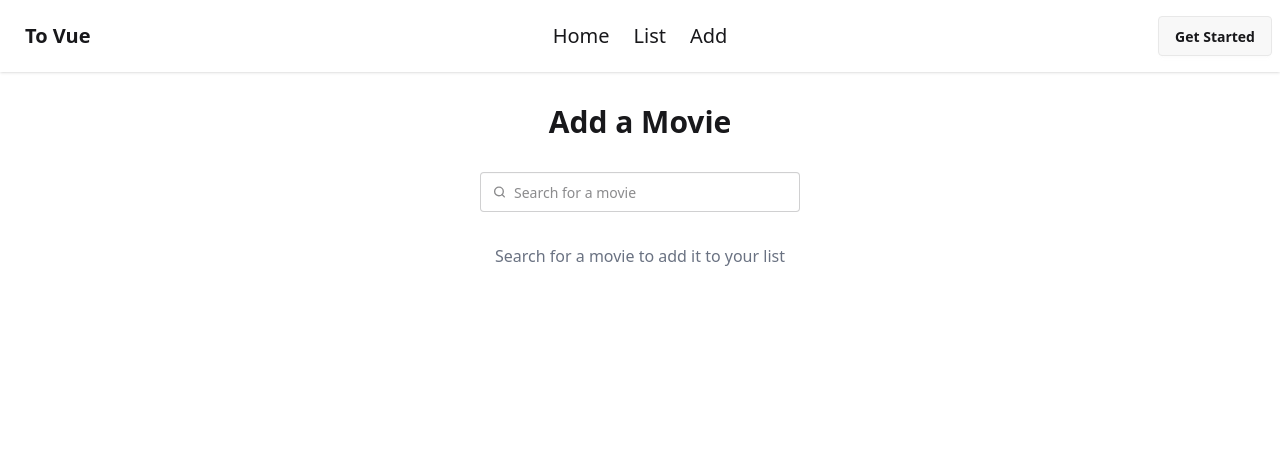
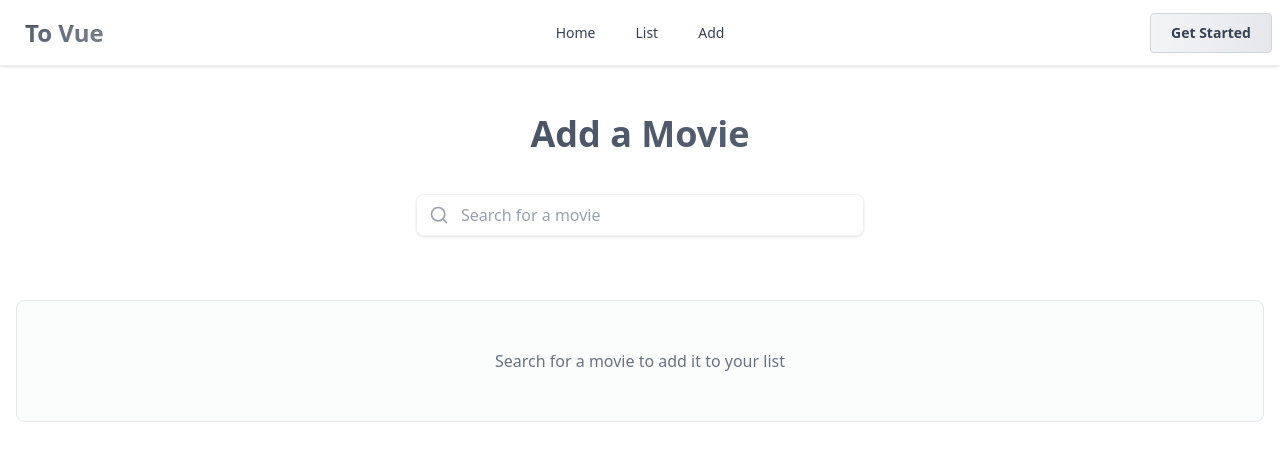
Before and after one commit to theonenamedE/TBW, a Vue app: page /add in a window 1280 px wide. Shown: the top 460 px of the page. Built offline with nearby package versions, Linux system fonts and the light colour scheme.

Commit message:
UI improvements

```diff
--- a/src/components/MovieList.vue
+++ b/src/components/MovieList.vue
@@ -10,19 +10,24 @@ const props = defineProps<{
 }>()
 
 const emit = defineEmits<{ (e: 'loaded', id: string): void; (e: 'loadMore'): void }>()
-
 </script>
 
 <template>
   <div>
-    <p v-if="props.movies.length === 0" class="text-center text-gray-500 py-12">
+    <p
+      v-if="props.movies.length === 0"
+      class="text-center text-gray-500 py-12 bg-gray-50/60 rounded-lg border border-gray-200"
+    >
       No movies found.<br />
-      <RouterLink to="/add" class="text-black font-bold">Add a movie</RouterLink>
+      <RouterLink to="/add" class="text-gray-700 font-semibold hover:text-gray-900 transition">
+        Add a movie
+      </RouterLink>
     </p>
 
-    <ul v-auto-animate
+    <ul
+      v-auto-animate
       v-else
-      class="grid gap-6 grid-cols-2 sm:grid-cols-3 md:grid-cols-4 lg:grid-cols-5"
+      class="grid gap-6 sm:grid-cols-3 md:grid-cols-4 lg:grid-cols-5 lg:gap-8"
     >
       <li v-for="movie in props.movies" :key="movie.imdbID" v-auto-animate>
         <MovieCard
@@ -33,19 +38,13 @@ const emit = defineEmits<{ (e: 'loaded', id: string): void; (e: 'loadMore'): voi
       </li>
     </ul>
 
-    <div
-      v-if="props.isSearch && props.movies.length > 0"
-      class="flex justify-center mt-8"
-    >
+    <div v-if="props.isSearch && props.movies.length > 0" class="flex justify-center mt-8">
       <button
-        class="btn btn-outline btn-secondary"
+        class="btn px-6 bg-gradient-to-r from-gray-100 to-gray-200 border border-gray-300 text-gray-700 hover:from-gray-200 hover:to-gray-300 hover:text-gray-900 disabled:opacity-50"
         @click="emit('loadMore')"
         :disabled="props.loadingMore"
       >
-        <span
-          v-if="props.loadingMore"
-          class="loading loading-spinner loading-xs mr-2"
-        ></span>
+        <span v-if="props.loadingMore" class="loading loading-spinner loading-xs mr-2"></span>
         Load more
       </button>
     </div>
--- a/src/components/NavBar.vue
+++ b/src/components/NavBar.vue
@@ -1,11 +1,22 @@
 <template>
-  <div class="navbar bg-base-100 shadow-sm sticky top-0 z-10">
+  <div
+    class="navbar sticky top-0 z-20
+           bg-white/70 backdrop-blur-md border-b border-gray-200/60
+           shadow-sm transition"
+  >
+    <!-- Left -->
     <div class="navbar-start">
+      <!-- Mobile dropdown -->
       <div class="dropdown">
-        <div tabindex="0" role="button" class="btn btn-ghost lg:hidden" aria-label="Menu">
+        <div
+          tabindex="0"
+          role="button"
+          class="btn btn-ghost lg:hidden"
+          aria-label="Menu"
+        >
           <svg
             xmlns="http://www.w3.org/2000/svg"
-            class="h-5 w-5"
+            class="h-6 w-6 text-gray-600"
             fill="none"
             viewBox="0 0 24 24"
             stroke="currentColor"
@@ -20,24 +31,44 @@
         </div>
         <ul
           tabindex="-1"
-          class="menu menu-sm dropdown-content bg-base-100 rounded-box z-1 mt-3 w-52 p-2 shadow"
+          class="menu menu-sm dropdown-content
+                 mt-3 w-52 p-2 rounded-lg shadow-md
+                 bg-white/80 backdrop-blur-md border border-gray-200/60"
         >
-          <li><RouterLink class="text-xl" to="/">Home</RouterLink></li>
-          <li><RouterLink class="text-xl" to="/list">List</RouterLink></li>
-          <li><RouterLink class="text-xl" to="/add">Add</RouterLink></li>
+          <li><RouterLink class="text-gray-700 hover:text-gray-900" to="/">Home</RouterLink></li>
+          <li><RouterLink class="text-gray-700 hover:text-gray-900" to="/list">List</RouterLink></li>
+          <li><RouterLink class="text-gray-700 hover:text-gray-900" to="/add">Add</RouterLink></li>
         </ul>
       </div>
-      <RouterLink class="btn btn-ghost text-xl" to="/">To Vue</RouterLink>
+
+      <!-- Logo -->
+      <RouterLink
+        class="btn btn-ghost normal-case text-2xl font-bold
+               bg-gradient-to-r from-gray-700 to-gray-500 bg-clip-text text-transparent"
+        to="/"
+      >
+        To Vue
+      </RouterLink>
     </div>
+
+    <!-- Center (desktop menu) -->
     <div class="navbar-center hidden lg:flex">
-      <ul class="menu menu-horizontal px-1">
-        <li><RouterLink class="text-xl" to="/">Home</RouterLink></li>
-        <li><RouterLink class="text-xl" to="/list">List</RouterLink></li>
-        <li><RouterLink class="text-xl" to="/add">Add</RouterLink></li>
+      <ul class="menu menu-horizontal px-1 space-x-4">
+        <li><RouterLink class="text-gray-700 hover:text-gray-900 transition" to="/">Home</RouterLink></li>
+        <li><RouterLink class="text-gray-700 hover:text-gray-900 transition" to="/list">List</RouterLink></li>
+        <li><RouterLink class="text-gray-700 hover:text-gray-900 transition" to="/add">Add</RouterLink></li>
       </ul>
     </div>
+
+    <!-- Right -->
     <div class="navbar-end">
-      <RouterLink class="btn" to="/add">Get Started</RouterLink>
+      <RouterLink
+        class="btn px-5 bg-gradient-to-r from-gray-100 to-gray-200
+               border border-gray-300 text-gray-700 hover:from-gray-200 hover:to-gray-300"
+        to="/add"
+      >
+        Get Started
+      </RouterLink>
     </div>
   </div>
 </template>
--- a/src/components/SearchBar.vue
+++ b/src/components/SearchBar.vue
@@ -4,7 +4,6 @@ import { ref } from 'vue'
 const props = defineProps<{ modelValue: string }>()
 const emit = defineEmits<{ (e: 'update:modelValue', value: string): void; (e: 'submit'): void }>()
 
-// eslint-disable-next-line @typescript-eslint/no-unused-vars
 const localQuery = ref(props.modelValue)
 
 function onSubmit() {
@@ -13,30 +12,51 @@ function onSubmit() {
 </script>
 
 <template>
-  <form @submit.prevent="onSubmit">
-    <div class="join flex justify-center mb-8">
-      <label class="input join-item">
-        <svg class="h-[1em] opacity-50" xmlns="http://www.w3.org/2000/svg" viewBox="0 0 24 24">
-          <g
-            stroke-linejoin="round"
-            stroke-linecap="round"
-            stroke-width="2.5"
+  <form @submit.prevent="onSubmit" class="flex justify-center mb-8">
+    <div
+      class="flex items-center w-full max-w-md
+             bg-white/70 backdrop-blur-md border border-gray-200/60
+             shadow-sm hover:shadow-md transition
+             rounded-lg overflow-hidden"
+    >
+      <!-- Icon -->
+      <span class="pl-3 text-gray-400">
+        <svg
+          class="h-5 w-5"
+          xmlns="http://www.w3.org/2000/svg"
+          viewBox="0 0 24 24"
           fill="none"
           stroke="currentColor"
+          stroke-width="2"
+          stroke-linecap="round"
+          stroke-linejoin="round"
         >
-            <circle cx="11" cy="11" r="8"></circle>
-            <path d="m21 21-4.3-4.3"></path>
-          </g>
+          <circle cx="11" cy="11" r="8" />
+          <line x1="21" y1="21" x2="16.65" y2="16.65" />
         </svg>
+      </span>
+
+      <!-- Input -->
       <input
         type="search"
         placeholder="Search for a movie"
         required
         :value="props.modelValue"
         @input="emit('update:modelValue', ($event.target as HTMLInputElement).value)"
+        class="flex-1 px-3 py-2 bg-transparent outline-none text-gray-700 placeholder-gray-400"
       />
-      </label>
-      <!-- <button class="btn btn-neutral join-item">Search</button> -->
+
+      <!-- Optional button -->
+      <!--
+      <button
+        type="submit"
+        class="px-4 py-2 bg-gradient-to-r from-gray-100 to-gray-200
+               border-l border-gray-200 text-gray-600 hover:text-gray-800
+               transition"
+      >
+        Search
+      </button>
+      -->
     </div>
   </form>
 </template>
--- a/src/views/AddView.vue
+++ b/src/views/AddView.vue
@@ -102,15 +102,24 @@ watch(searchQuery, () => {
 </script>
 
 <template>
-  <div class="container mx-auto px-4 py-8">
-    <h1 class="text-3xl font-bold text-center mb-8">Add a Movie</h1>
+  <div class="container mx-auto px-4 py-12" v-motion-fade-visible-once>
+    <!-- Title -->
+    <h1
+      class="text-4xl font-extrabold text-center mb-10
+             bg-gradient-to-r from-gray-700 to-gray-500 bg-clip-text text-transparent"
+    >
+      Add a Movie
+    </h1>
 
+    <!-- Search bar -->
     <SearchBar v-model="searchQuery" @submit="searchMovie" />
 
-    <div v-if="isSearching" class="flex justify-center my-12">
-      <span class="loading loading-ring loading-lg"></span>
+    <!-- Loading spinner -->
+    <div v-if="isSearching" class="flex justify-center my-16">
+      <span class="loading loading-ring loading-lg text-primary"></span>
     </div>
 
+    <!-- Movie list -->
     <MovieList
       v-else-if="movies && movies.length > 0"
       :movies="movies"
@@ -121,9 +130,17 @@ watch(searchQuery, () => {
       :is-search="true"
     />
 
-    <p v-else class="text-center text-gray-500">Search for a movie to add it to your list</p>
+    <!-- Empty state -->
+    <p
+      v-else
+      class="text-center text-gray-500 mt-16
+             bg-gray-50/60 border border-gray-200 rounded-lg py-12"
+    >
+      Search for a movie to add it to your list
+    </p>
 
-    <div class="flex justify-center pt-2">
+    <!-- Error alert -->
+    <div class="flex justify-center pt-4">
       <ErrorAlert v-if="seachError" :message="seachError" />
     </div>
   </div>
--- a/src/views/DetailsView.vue
+++ b/src/views/DetailsView.vue
@@ -34,7 +34,7 @@ onMounted(async () => {
 
 <template>
   <div class="container mx-auto px-4 py-8">
-    <MovieDetails :movie="movie" />
+    <MovieDetails :movie="movie" v-motion-fade-visible-once />
   </div>
 </template>
 
--- a/src/views/HomeView.vue
+++ b/src/views/HomeView.vue
@@ -1,40 +1,53 @@
 <script setup lang="ts"></script>
 
 <template>
-  <div class="container mx-auto px-4 py-8">
-    <div class="flex flex-col items-center justify-center">
-      <h1 class="text-5xl font-bold text-center mb-12">
-        Welcome to <br /><span class="text-6xl font-bold text-center gradient-text"
-          >To Be Watched</span
-        >
+  <div class="container mx-auto px-4 py-16" v-motion-fade-visible-once>
+    <div class="flex flex-col items-center justify-center text-center">
+      <h1 class="text-5xl font-bold mb-8 leading-tight">
+        Welcome to <br />
+        <span class="text-6xl font-extrabold gradient-text">
+          To Be Watched
+        </span>
       </h1>
 
-      <p class="text-xl text-center mb-12">
-        A simple and beautiful movie list app built with Vue 3 and Tailwind CSS (daisyUI).
+      <p class="text-lg text-gray-600 max-w-2xl mb-12">
+        A simple and beautiful movie list app built with Vue&nbsp;3 and Tailwind&nbsp;CSS (daisyUI).
       </p>
-      <RouterLink to="/add" class="btn btn-primary btn-lg">Get Started</RouterLink>
+
+      <RouterLink
+        to="/add"
+        class="btn px-8 py-3 text-lg font-medium
+               bg-gradient-to-r from-gray-100 to-gray-200
+               border border-gray-300 text-gray-700
+               hover:from-gray-200 hover:to-gray-300 hover:text-gray-900
+               transition"
+      >
+        Get Started
+      </RouterLink>
     </div>
   </div>
 </template>
 
 <style scoped>
 .gradient-text {
-  background: linear-gradient(to right, black 0%, red 50%, blue 100%);
+  background: linear-gradient(
+    90deg,
+    #6b7280 0%,   /* gray-500 */
+    #818cf8 50%,  /* indigo-400 */
+    #22d3ee 100%  /* cyan-400 */
+  );
   -webkit-background-clip: text;
   -webkit-text-fill-color: transparent;
   background-size: 200% auto;
-  animation: gradient 3s ease infinite alternate;
+  animation: gradientShift 6s ease infinite alternate;
 }
 
-@keyframes gradient {
+@keyframes gradientShift {
   0% {
     background-position: left center;
   }
   100% {
     background-position: right center;
   }
-  50% {
-    animation-play-state: paused;
-  }
 }
 </style>
--- a/src/views/ListView.vue
+++ b/src/views/ListView.vue
@@ -17,7 +17,7 @@ onMounted(() => {
 </script>
 
 <template>
-  <div class="container mx-auto px-4 py-8">
+  <div class="container mx-auto px-4 py-8" v-motion-fade-visible-once>
     <MovieList
       v-auto-animate
       v-if="store.movieList"
```
Also changed, not shown: src/components/MovieCard.vue (+38 -10 lines), src/components/MovieDetails.vue (+52 -23 lines), src/views/NotFoundView.vue (+22 -4 lines). Lines whose indentation alone changed are shown as unchanged.
